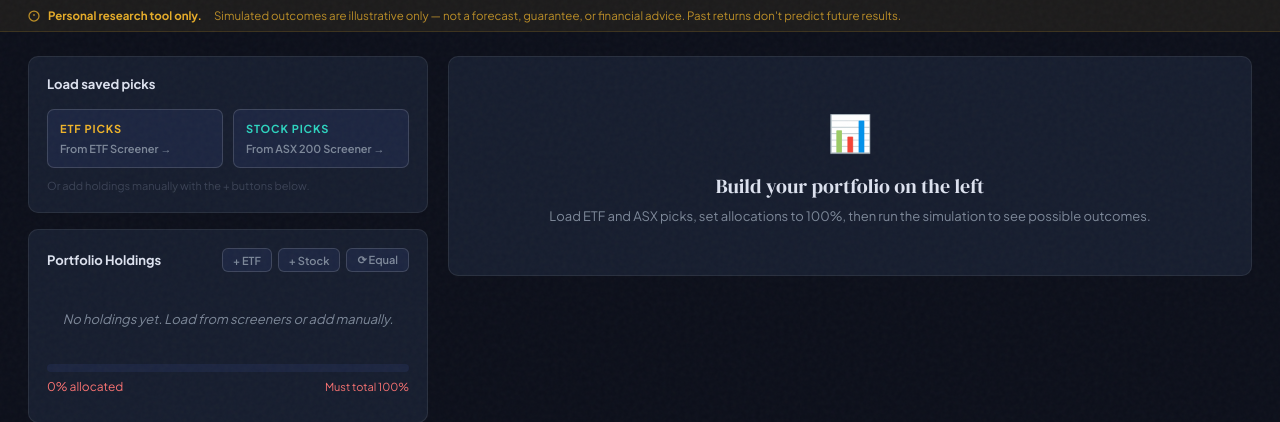
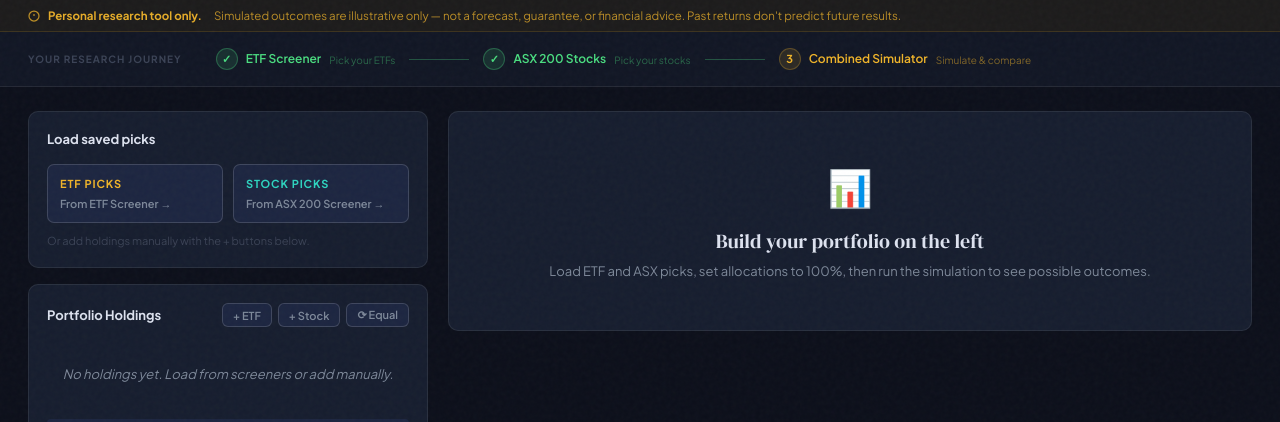
Before and after one commit to NC-droid/ASXResearchTool, a FastAPI app: page /combined in a window 1280 px wide. Shown: the part 59-481 px from the top of the page. Run offline with FastAPI, Linux system fonts and the light colour scheme; some libraries are stand-ins or nearby versions.

Commit message:
fix+feat: process journey banner, loading overlay, formula panel

```diff
--- a/asx_portfolio/templates/combined_app.html
+++ b/asx_portfolio/templates/combined_app.html
@@ -315,15 +315,133 @@
     .nav-links a span { display:none; }
   }
 
+
+  /* ── Process journey banner ── */
+  .journey-banner {
+    background: var(--bg2);
+    border-bottom: 1px solid var(--border);
+    padding: 10px 28px;
+  }
+  .journey-inner {
+    max-width: 1400px; margin: 0 auto;
+    display: flex; align-items: center; gap: 20px;
+  }
+  .journey-label-outer {
+    font-size: 10px; font-weight: 700; text-transform: uppercase;
+    letter-spacing: 0.1em; color: var(--dim); white-space: nowrap;
+    flex-shrink: 0;
+  }
+  .journey-steps {
+    display: flex; align-items: center; gap: 0; flex: 1;
+  }
+  .journey-step {
+    display: flex; align-items: center; gap: 8px;
+    text-decoration: none; padding: 6px 14px; border-radius: 8px;
+    transition: background 0.18s; flex-shrink: 0;
+  }
+  .journey-step:hover { background: rgba(255,255,255,0.04); }
+  .journey-step .journey-num {
+    width: 22px; height: 22px; border-radius: 50%;
+    display: flex; align-items: center; justify-content: center;
+    font-size: 11px; font-weight: 700; flex-shrink: 0;
+    background: var(--card2); color: var(--muted);
+    border: 1px solid var(--border2);
+  }
+  .journey-step .journey-label {
+    font-size: 12px; font-weight: 600; color: var(--muted);
+    display: block; line-height: 1;
+  }
+  .journey-step .journey-sub {
+    font-size: 10px; color: var(--dim);
+    display: block; line-height: 1; margin-top: 2px;
+  }
+  .journey-step.active .journey-num {
+    background: var(--gold-dim); color: var(--gold);
+    border-color: var(--gold-glow);
+  }
+  .journey-step.active .journey-label { color: var(--gold); }
+  .journey-step.active .journey-sub { color: rgba(240,180,41,0.5); }
+  .journey-step.done .journey-num {
+    background: rgba(74,222,128,0.12); color: var(--green);
+    border-color: rgba(74,222,128,0.3);
+  }
+  .journey-step.done .journey-label { color: var(--green); }
+  .journey-step.done .journey-sub { color: rgba(74,222,128,0.4); }
+  .journey-connector {
+    flex: 1; height: 1px; background: var(--border); min-width: 16px; max-width: 60px;
+  }
+  .journey-connector.done { background: rgba(74,222,128,0.3); }
+  @media (max-width: 640px) {
+    .journey-banner { padding: 8px 12px; }
+    .journey-step .journey-sub { display: none; }
+    .journey-label-outer { display: none; }
+    .journey-step { padding: 5px 8px; gap: 5px; }
+    .journey-step .journey-label { font-size: 11px; }
+  }
+
+  /* ── Full-screen loading overlay ── */
+  .loading-overlay {
+    position: fixed; inset: 0; z-index: 8000;
+    background: rgba(12,15,26,0.85);
+    backdrop-filter: blur(4px);
+    display: flex; flex-direction: column;
+    align-items: center; justify-content: center;
+    gap: 20px;
+    opacity: 0; pointer-events: none;
+    transition: opacity 0.25s;
+  }
+  .loading-overlay.active {
+    opacity: 1; pointer-events: all;
+  }
+  .loading-spinner {
+    width: 48px; height: 48px; border-radius: 50%;
+    border: 3px solid var(--border2);
+    border-top-color: var(--gold);
+    animation: spin 0.8s linear infinite;
+  }
+  @keyframes spin { to { transform: rotate(360deg); } }
+  .loading-stage-text {
+    font-size: 14px; color: var(--text); font-weight: 500;
+    font-family: 'Plus Jakarta Sans', sans-serif;
+    text-align: center; max-width: 280px; line-height: 1.5;
+  }
+  .loading-stage-sub {
+    font-size: 11px; color: var(--muted); text-align: center;
+  }
+  .loading-progress-track {
+    width: 220px; height: 3px; background: var(--border2);
+    border-radius: 99px; overflow: hidden;
+  }
+  .loading-progress-fill {
+    height: 100%; width: 0%;
+    background: linear-gradient(90deg, var(--gold), var(--teal));
+    border-radius: 99px;
+    transition: width 0.4s ease;
+  }
+
+  /* ── Fix empty-state-card initial visibility ── */
+  .empty-state-card { display: none; }
+  .empty-state-card.visible { display: block; }
+
   </style>
 </head>
 <body>
 
-<div class="loading-bar-wrap"><div class="loading-bar" id="loadingBar"></div></div>
 <div class="toast" id="globalToast">
   <div class="toast-icon">✓</div>
   <div class="toast-text"></div>
 </div>
+  <!-- Loading overlay -->
+  <div class="loading-overlay" id="loadingOverlay">
+    <div class="loading-spinner"></div>
+    <div>
+      <div class="loading-stage-text" id="loadingStageText">Loading…</div>
+      <div class="loading-stage-sub">Running 500 Monte Carlo simulation paths…</div>
+    </div>
+    <div class="loading-progress-track">
+      <div class="loading-progress-fill" id="loadingProgressFill"></div>
+    </div>
+  </div>
   <header class="asx-nav">
     <div class="asx-nav-inner">
       <a href="/" class="asx-logo">
@@ -347,6 +465,31 @@
     <strong>Personal research tool only.</strong>&nbsp; Simulated outcomes are illustrative only — not a forecast, guarantee, or financial advice. Past returns don't predict future results.
   </div>
 
+  <!-- Process Journey Banner -->
+  <div class="journey-banner">
+    <div class="journey-inner">
+      <div class="journey-label-outer">Your research journey</div>
+      <div class="journey-steps">
+    <a href="/etfs" class="journey-step done">
+      <span class="journey-num">✓</span>
+      <span class="journey-label">ETF Screener</span>
+      <span class="journey-sub">Pick your ETFs</span>
+    </a>
+    <div class="journey-connector done"></div>
+    <a href="/stocks" class="journey-step done">
+      <span class="journey-num">✓</span>
+      <span class="journey-label">ASX 200 Stocks</span>
+      <span class="journey-sub">Pick your stocks</span>
+    </a>
+    <div class="journey-connector done"></div>
+    <a href="/combined" class="journey-step active">
+      <span class="journey-num">3</span>
+      <span class="journey-label">Combined Simulator</span>
+      <span class="journey-sub">Simulate & compare</span>
+    </a>
+      </div>
+    </div>
+  </div>
   <div class="page-wrap">
 
     <!-- Left panel: builder -->
@@ -706,8 +849,9 @@
     const btn = document.getElementById("simulateBtn");
     const status = document.getElementById("simStatus");
     btn.disabled = true;
-    startLoadingBar();
     const simStages = ["Initialising 500 paths…","Generating monthly returns…","Computing percentiles…","Building charts…"];
+    startLoadingBar(simStages);
+
     let simStageIdx = 0;
     status.textContent = simStages[0];
     const simStageTimer = setInterval(() => {
@@ -733,13 +877,11 @@
       });
       if (!r.ok) { const e=await r.json(); throw new Error(e.detail||"HTTP "+r.status); }
       const data = await r.json();
-      clearInterval(simStageTimer);
       finishLoadingBar();
       renderResults(data);
       status.textContent = "Simulation complete.";
       showToast("Simulation complete — 500 paths generated");
     } catch(e) {
-      clearInterval(simStageTimer);
       finishLoadingBar();
       status.textContent = "Error: "+e.message;
     } finally {
```
